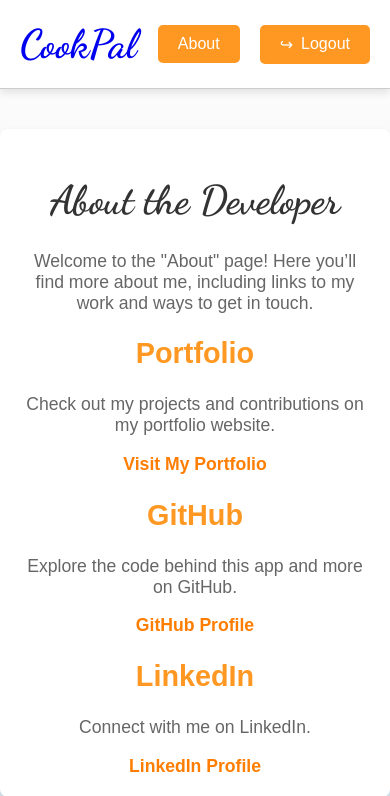
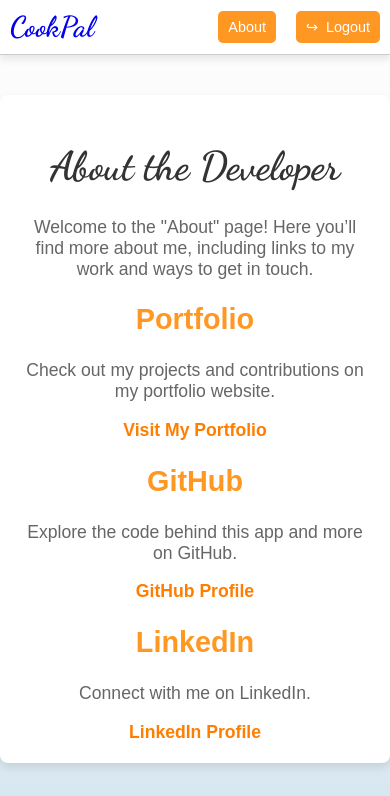
Before and after one commit to vdevhub/recipe-app, a Django app: page /about/ in a window 390 px wide. Shown: the top 796 px of the page. Run offline with Django 4.2, Linux system fonts and the light colour scheme.

Commit message:
Update responsive top menu

```diff
--- a/src/static/css/styles.css
+++ b/src/static/css/styles.css
@@ -70,3 +70,20 @@ body {
 a {
   text-decoration: none;
 }
+
+@media (max-width: 480px) {
+
+  /* Stack elements and reduce margins further for very small screens */
+  .top-pane {
+    padding: 10px;
+  }
+
+  .top-pane h1 {
+    font-size: 1.8rem;
+  }
+
+  .menu-button {
+    font-size: 0.9rem;
+    padding: 8px 10px;
+  }
+}
```
